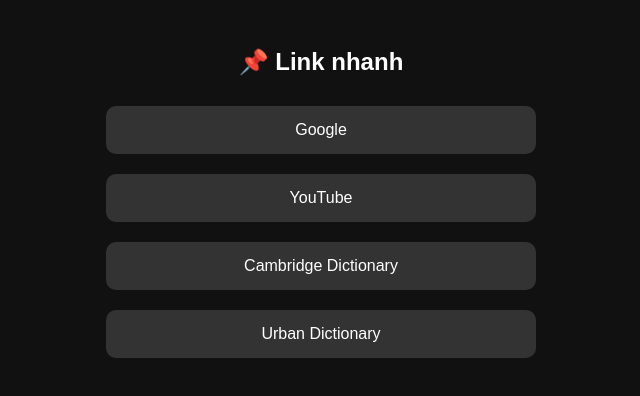
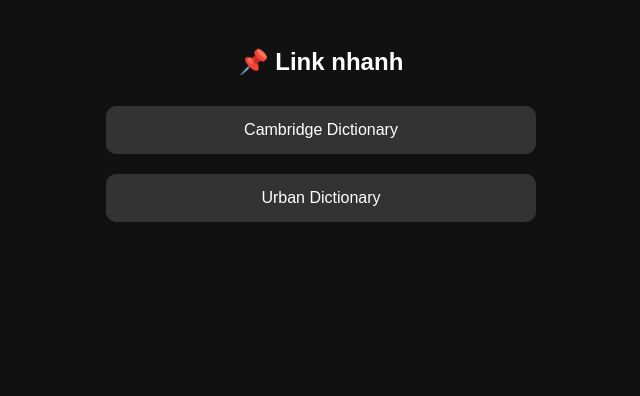
Before and after one commit to Zortas/my-links, a plain HTML site: page index.html in a window 1280 px wide. Shown: the whole page, without its empty margins (319-959 px from the left). Drawn offline with Linux system fonts and the light colour scheme.

Commit message:
Update index.html

```diff
--- a/index.html
+++ b/index.html
@@ -36,9 +36,7 @@
 </head>
 <body>
   <h2>📌 Link nhanh</h2>
-  <a href="https://www.google.com" target="_blank">Google</a>
-  <a href="https://www.youtube.com" target="_blank">YouTube</a>
-  <a href="https://dictionary.cambridge.org/" target="_blank">Cambridge Dictionary</a>
-  <a href="https://www.urbandictionary.com/" target="_blank">Urban Dictionary</a>
+  <a href="https://dictionary.cambridge.org/"">Cambridge Dictionary</a>
+  <a href="https://www.urbandictionary.com/"">Urban Dictionary</a>
 </body>
 </html>
```
